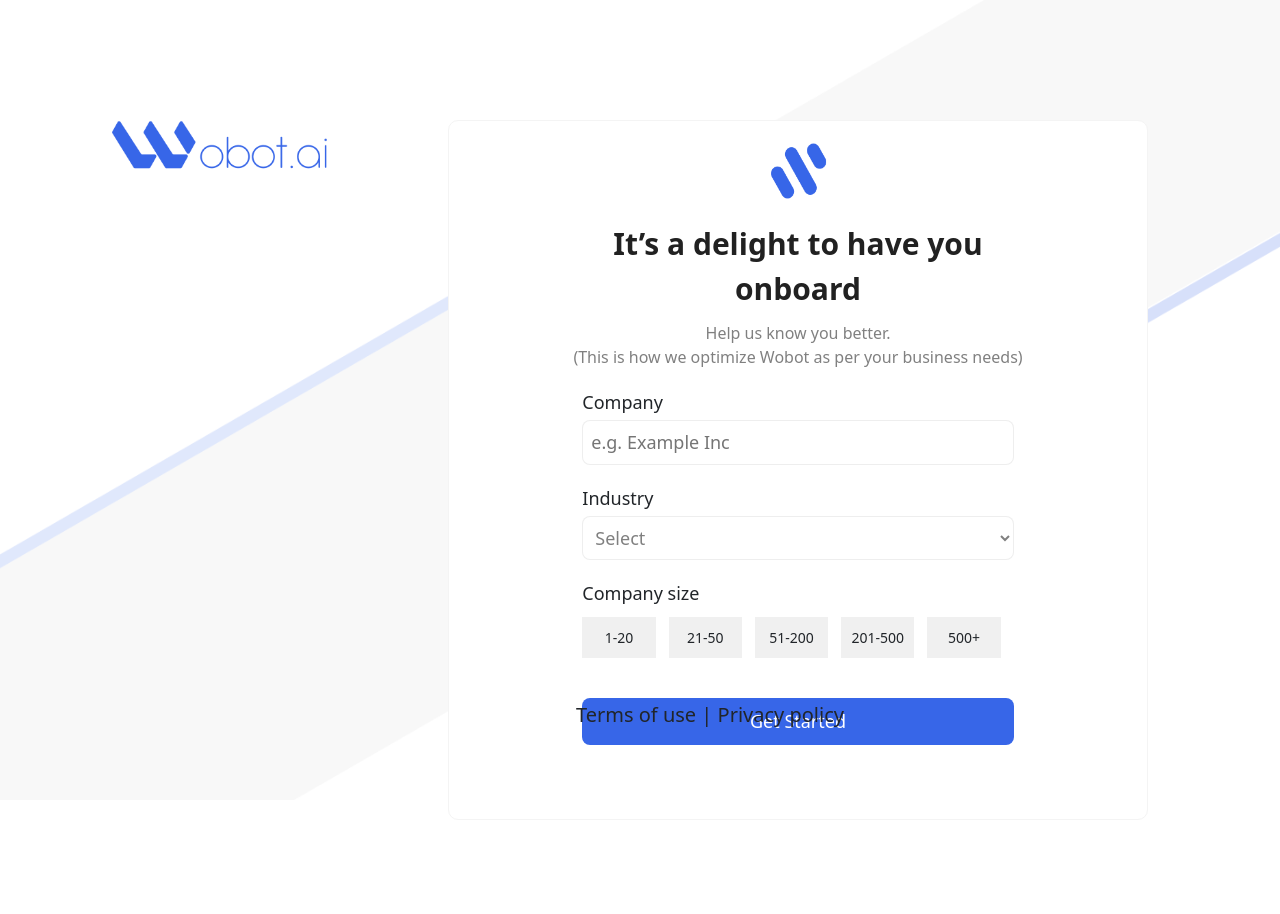
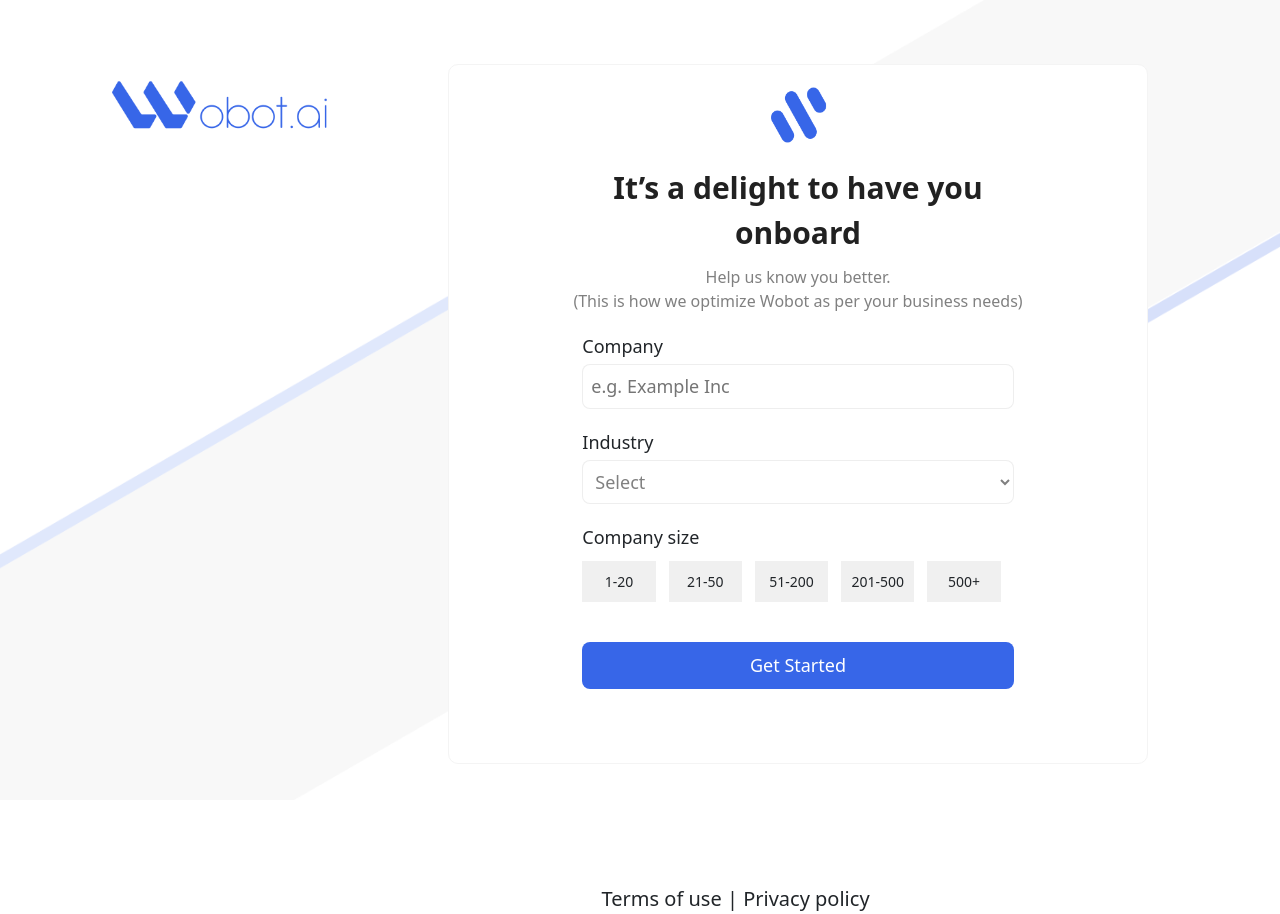
Before and after one commit to tnaahsus/wobot, a plain HTML site: page index.html in a window 1280 px wide. Before the commit the page ends 820 px from the top, so only its background shows below. Drawn offline with nearby package versions, Linux system fonts and the light colour scheme.

Commit message:
Update style.css

```diff
--- a/style.css
+++ b/style.css
@@ -7,13 +7,13 @@
 
 .logoImg {
   height: 50px;
-  margin: 120px 110px;
+  margin: 80px 110px;
 }
 .container {
   width: 700px;
   height: 700px;
   position: absolute;
-  top: 15%;
+  top: 8%;
   left: 35%;
   background-color: white;
   border: 1px solid rgb(244, 244, 244);
@@ -102,9 +102,10 @@
 }
 .terms{
     position: absolute;
-    bottom: 70px;
+    top: 98%;
+    margin-top: 100px;
     font-size: 20px;
-    left: 45%;
+    left: 47%;
 }
 .terms>span{
     cursor: pointer;
```
